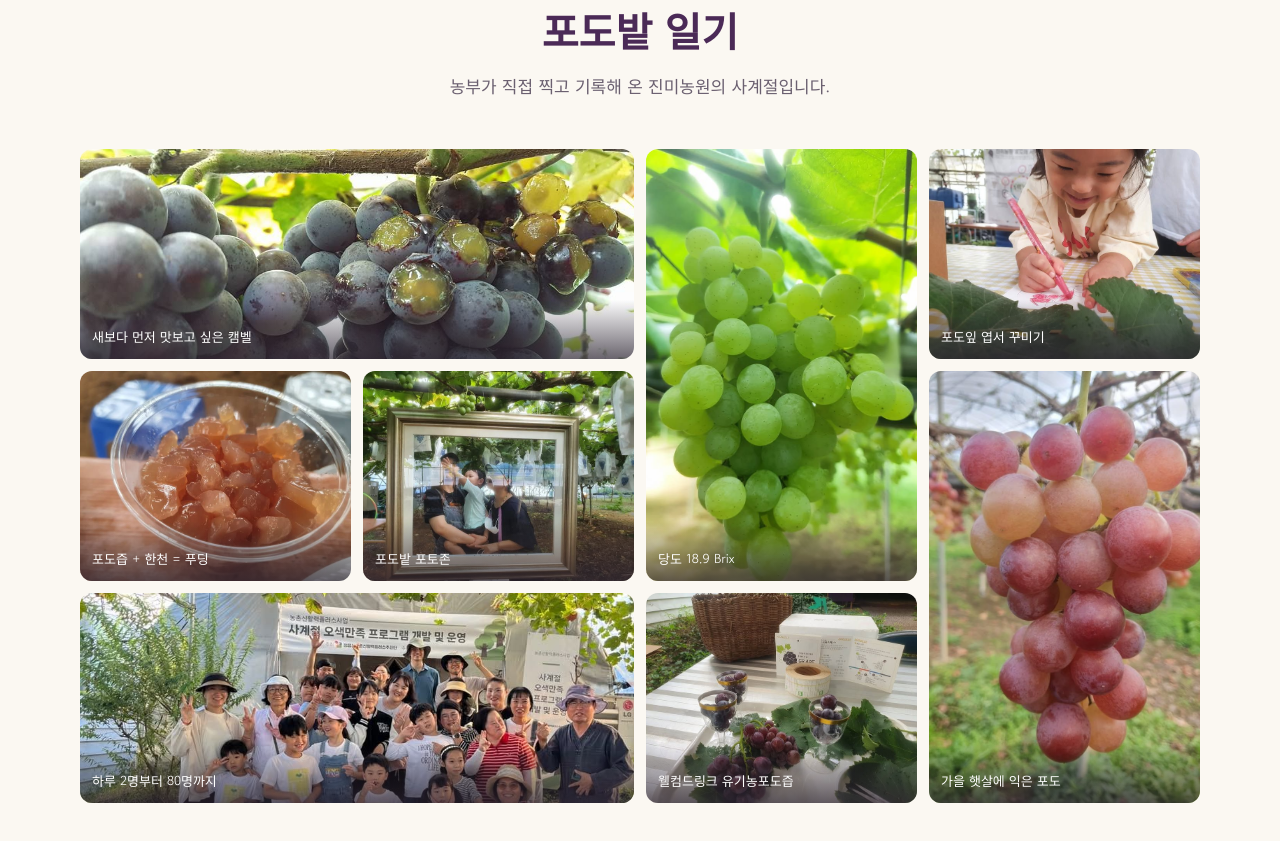
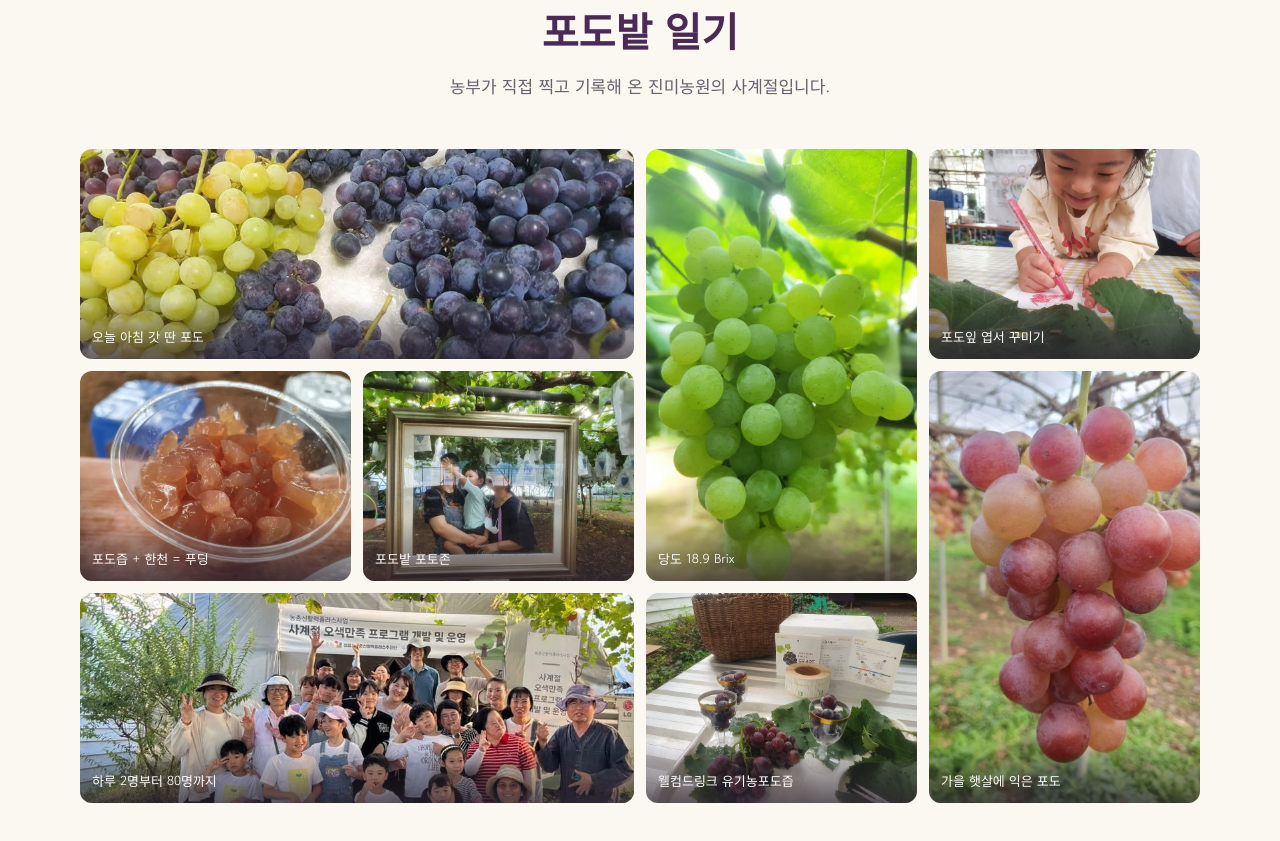
Before and after one commit to EjWebApp/jinmi, a website: page public/index.html in a window 1280 px wide. Shown: the part 4252-5093 px from the top of the page. Drawn offline with Linux system fonts and the light colour scheme; no server answers; a web font is replaced by a local one.

Commit message:
first commit

```diff
--- a/public/index.html
+++ b/public/index.html
@@ -171,7 +171,7 @@
         <p class="section-lead">농부가 직접 찍고 기록해 온 진미농원의 사계절입니다.</p>
       </div>
       <div class="gallery">
-        <figure class="wide"><img src="images/grape-campbell.jpg" alt="익어가는 캠벨 포도송이" loading="lazy"><figcaption>새보다 먼저 맛보고 싶은 캠벨</figcaption></figure>
+        <figure class="wide"><img src="images/grape-harvest.jpg" alt="갓 수확한 청포도와 캠벨 포도송이" loading="lazy"><figcaption>오늘 아침 갓 딴 포도</figcaption></figure>
         <figure class="tall"><img src="images/grape-green.jpg" alt="당도 18.9브릭스의 청포도" loading="lazy"><figcaption>당도 18.9 Brix</figcaption></figure>
         <figure><img src="images/kid-leaf.jpg" alt="포도잎에 그림을 그리는 아이" loading="lazy"><figcaption>포도잎 엽서 꾸미기</figcaption></figure>
         <figure><img src="images/pudding.jpg" alt="포도즙으로 만든 포도푸딩" loading="lazy"><figcaption>포도즙 + 한천 = 푸딩</figcaption></figure>
```
Also changed, not shown: public/images/grape-campbell.jpg (deleted), public/images/grape-harvest.jpg (added).
